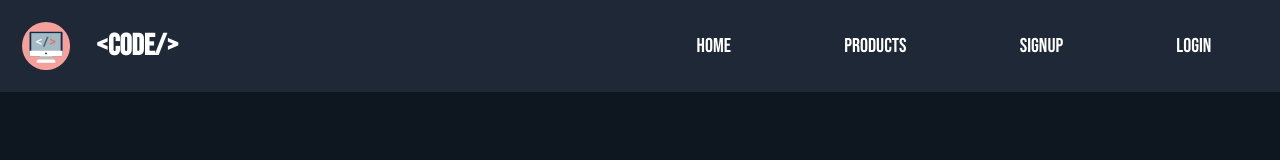
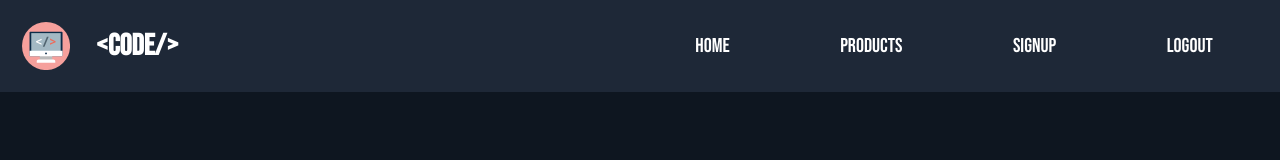
Before and after one commit to harshdivate/Projects, a React (Vite) app in the folder Authentication/react-hook-form/: page /login in a window 1280 px wide. Shown: the top 160 px of the page. Built offline with nearby package versions, Linux system fonts and the light colour scheme; a web font is replaced by a local one.

Commit message:
user context

```diff
--- a/Authentication/react-hook-form/src/components/Home/Home.jsx
+++ b/Authentication/react-hook-form/src/components/Home/Home.jsx
@@ -1,13 +1,29 @@
-import React, { useEffect } from 'react'
+import React, { useContext, useEffect } from 'react'
 import { useNavigate } from 'react-router-dom';
+import configureAppWrite from '../../appwrite/configureAppwrite';
+import userContext from '../../context/userContext';
 
 function Home() {
     const navigate = useNavigate();
+    const {isUserLoggedIn} = useContext(userContext);
+
+    const getUserDetails = async () =>{
+      const account = configureAppWrite();
+      try {
+        const session = await account.getSession('current');
+        if(session){
+          console.log('Session');
+        }
+      } catch (error) {
+          console.log(error);
+      }
+    }
     useEffect(()=>{
-        const isLoggedIn = localStorage.getItem("isLoggedIn") || false;
+        const isLoggedIn = localStorage.getItem('isLoggedIn')
         if(isLoggedIn){
             navigate("/")
         }
+        getUserDetails();
     },[])
   return (
     <div className='w-full h-screen text-3xl bg-green-500'>Home</div>
--- a/Authentication/react-hook-form/src/components/Layout/Layout.jsx
+++ b/Authentication/react-hook-form/src/components/Layout/Layout.jsx
@@ -1,13 +1,17 @@
 import React, { useEffect } from 'react'
 import Navigation from '../Navigation-Bar/Navigation'
 import { Outlet } from 'react-router-dom'
+import UserContextProvider from '../../context/UserContextProvider'
 
 function Layout() {
+  return (
 
-  return (
     <>
+      <UserContextProvider>
         <Navigation/>
         <Outlet/>
+      </UserContextProvider>
+
     </>
   )
 }
--- a/Authentication/react-hook-form/src/components/LoginForm/LoginForm.jsx
+++ b/Authentication/react-hook-form/src/components/LoginForm/LoginForm.jsx
@@ -1,5 +1,6 @@
-import React from 'react'
+import React, { useContext, useEffect } from 'react'
 import './LoginForm.css';
+import userContext from '../../context/userContext';
 import {useForm} from "react-hook-form";
 import { NavLink, useNavigate } from 'react-router-dom';
 import usehandleLogin from '../../hooks/useHandleLogin';
@@ -9,7 +10,11 @@ function LoginForm() {
     const navigate = useNavigate();
     const {register,handleSubmit,formState :{errors}} = useForm();
     const {handleLogin} = usehandleLogin();
+    const {addUser,removeUser,isUserLoggedIn} = useContext(userContext)
 
+    // useEffect(()=>{
+    //   removeUser();
+    // })
     const handleSignInWithGoogle = () => {
       const account = configureAppWrite();
       localStorage.setItem('isLoggedIn',true)
@@ -24,7 +29,8 @@ function LoginForm() {
         if (loginObject) {
           console.log(loginObject);
           console.log("Successfully Logged In");
-          localStorage.setItem("isLoggedIn",true);
+          addUser();
+          // localStorage.setItem("isLoggedIn",true);
           navigate("/");
         }
       } catch (error) {
@@ -101,37 +107,3 @@ function LoginForm() {
 }
 
 export default LoginForm
-
-
-{/* <form onSubmit={handleSubmit(onSubmit)} className='border border-black justify-around bg-[#007200] sticky' id="container">
-<div>
-<label className='block w-full text-start text-2xl m-2 text-white font-bold'>Name</label>
-<input
-type="text"
-className=' px-2 py-2 mx-2 my-1 w-full rounded-lg outline-none'
-placeholder='Enter Username'
-{...register("firstname",{required:true})}
->
-</input>
-<p>{errors.firstname?.message}</p>
-</div>
-<div>
-<label className='block text-2xl m-2 text-white font-bold'>Password</label>
-<input
-className=' px-2 py-2 mx-2 my-1 w-full rounded-lg outline-none'
-placeholder='Enter Password'
-{...register("password",{required:true,pattern : {
-  value:/^(?=.*\d)(?=.*[a-z])(?=.*[A-Z])(?=.*[a-zA-Z]).{8,}$/m,
-  message : 'Password should contain uppercase, lowercase and min length 8 with special characters'
-}
-})}
->
-</input>
-<p className='text-white'>{errors.password?.message}</p>
-</div>
-<div className='flex items-center justify-center m-2'>
-<button type='submit'
-className='bg-[#da1e37] w-1/3 rounded-full py-2  text-white border-none font-bold '
->Submit</button>
-</div>
-</form> */}
--- a/Authentication/react-hook-form/src/components/Navigation-Bar/Navigation.jsx
+++ b/Authentication/react-hook-form/src/components/Navigation-Bar/Navigation.jsx
@@ -1,9 +1,11 @@
-import React from 'react'
-import { NavLink } from 'react-router-dom'
+import React,{useContext} from 'react'
+import { NavLink ,useNavigate } from 'react-router-dom'
 import './Navigation.css'
+import userContext from '../../context/userContext'
 
 function Navigation() {
-
+  const navigate = useNavigate();
+  const {isUserLoggedIn,removeUser,addUser} = useContext(userContext);
 
 
   return (
@@ -22,7 +24,8 @@ function Navigation() {
                 to = "/register"
                 >SignUp</NavLink>
                 <NavLink
-                >Login</NavLink>
+
+                >{isUserLoggedIn() ? "Logout" : "Logout"}</NavLink>
             </div>
         </nav>
     </div>
--- a/Authentication/react-hook-form/src/components/ProtectedRoutes/Protected.jsx
+++ b/Authentication/react-hook-form/src/components/ProtectedRoutes/Protected.jsx
@@ -1,12 +1,15 @@
-import React, { useEffect } from 'react'
+import React, { useEffect,useContext } from 'react'
 import { useNavigate } from 'react-router-dom';
+import userContext from '../../context/userContext';
 
 function Protected(props) {
+    const {isUserLoggedIn} = useContext(userContext)
     const {Component} = props
     console.log(Component);
     const navigate = useNavigate();
     useEffect(()=>{
-        const isLoggedIn = localStorage.getItem("isLoggedIn") || false;
+        const isLoggedIn = localStorage.getItem('isLoggedIn')
+        console.log('Local storage is'+isLoggedIn)
         console.log(isLoggedIn )
         if(!isLoggedIn){
             navigate('/login')
--- /dev/null
+++ b/Authentication/react-hook-form/src/context/UserContextProvider.jsx
@@ -0,0 +1,30 @@
+import React, { useState } from "react";
+import userContext from "./userContext";
+
+const UserContextProvider = ({ children }) => {
+  const [isLoggedIn, setisLoggedIn] = useState(false);
+
+  const addUser = () => {
+    localStorage.setItem("isLoggedIn", true);
+    setisLoggedIn(true);
+    console.log("Added User to Local Storage");
+  };
+
+  const removeUser = () => {
+    localStorage.removeItem("isLoggedIn");
+    setisLoggedIn(false)
+    console.log("Removed user from local storage");
+  };
+
+  const isUserLoggedIn = () => {
+    return isLoggedIn;
+  };
+
+  return (
+    <userContext.Provider value={{ addUser, removeUser, isUserLoggedIn }}>
+      {children}
+    </userContext.Provider>
+  );
+};
+
+export default UserContextProvider;
--- /dev/null
+++ b/Authentication/react-hook-form/src/context/userContext.js
@@ -0,0 +1,5 @@
+import React, { createContext } from "react";
+
+const userContext = createContext({ user: {} });
+
+export default userContext;
```
